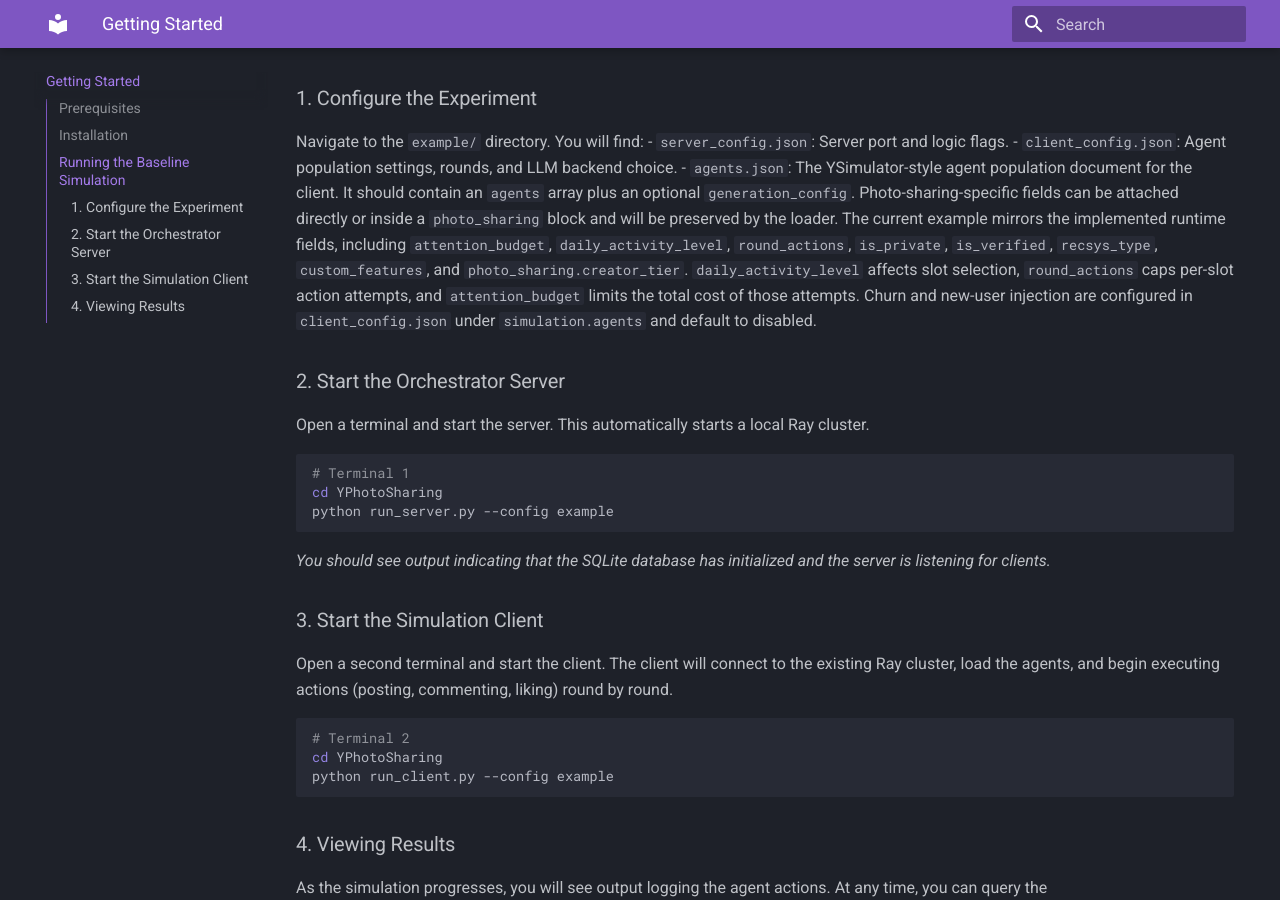
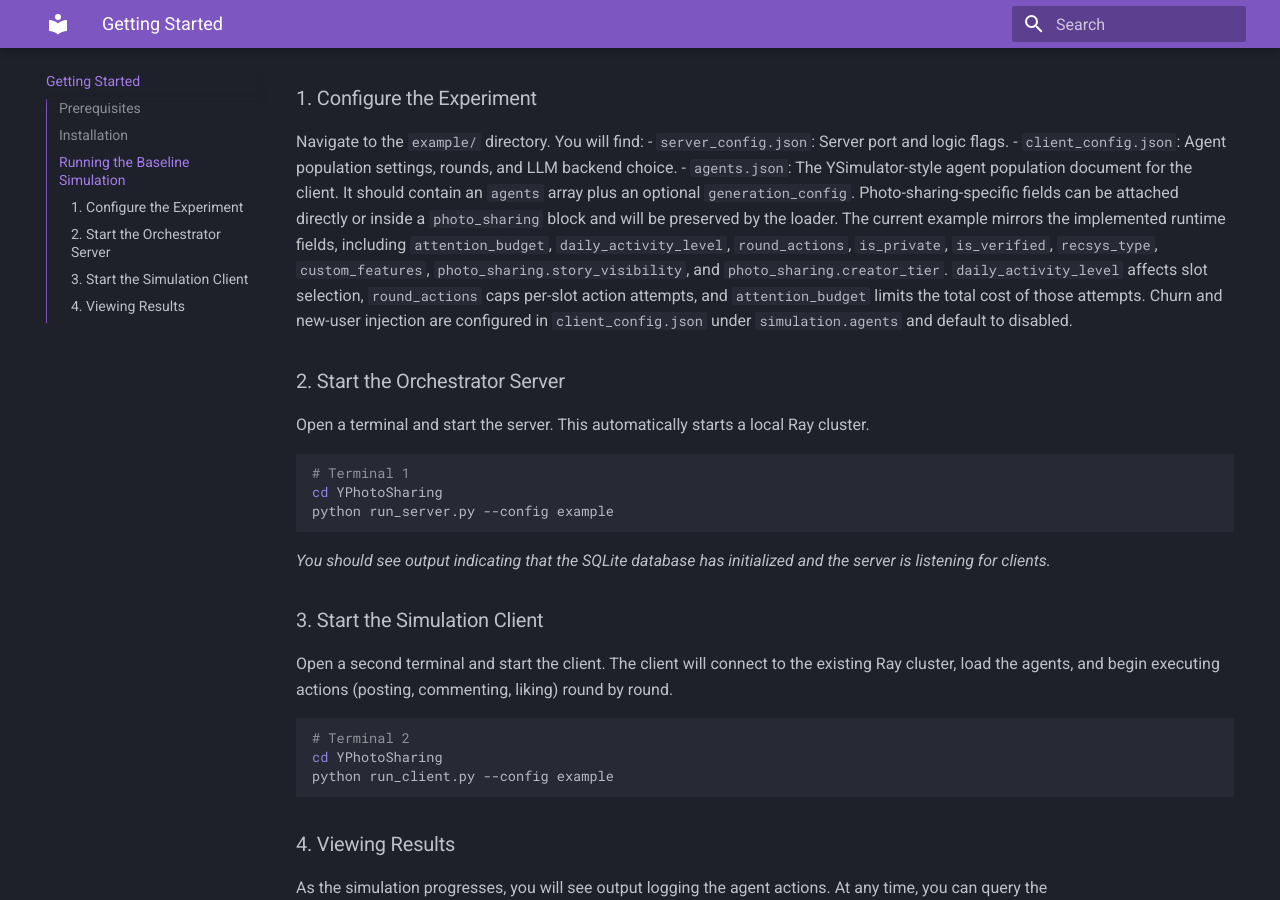
Before and after one commit to YSocialTwin/YPhotoSharing, an MkDocs documentation site: the page built from docs/getting_started.md, in a window 1280 px wide and 900 px high, scrolled down 953 px. Built offline with MkDocs 1.6.1 and Material for MkDocs 9.7.7, drawn with Linux system fonts in a browser that asks for light colours.

Commit message:
Document photo-sharing visibility tiers

```diff
--- a/docs/getting_started.md
+++ b/docs/getting_started.md
@@ -38,7 +38,8 @@ Navigate to the `example/` directory. You will find:
   `photo_sharing` block and will be preserved by the loader. The current
   example mirrors the implemented runtime fields, including `attention_budget`,
   `daily_activity_level`, `round_actions`, `is_private`, `is_verified`,
-  `recsys_type`, `custom_features`, and `photo_sharing.creator_tier`.
+  `recsys_type`, `custom_features`, `photo_sharing.story_visibility`, and
+  `photo_sharing.creator_tier`.
   `daily_activity_level` affects slot selection, `round_actions` caps per-slot
   action attempts, and `attention_budget` limits the total cost of those
   attempts. Churn and new-user injection are configured in `client_config.json`
```
Also changed, not shown: README.md (+1 -1 lines), docs/configuration.md (+2 -0 lines).
